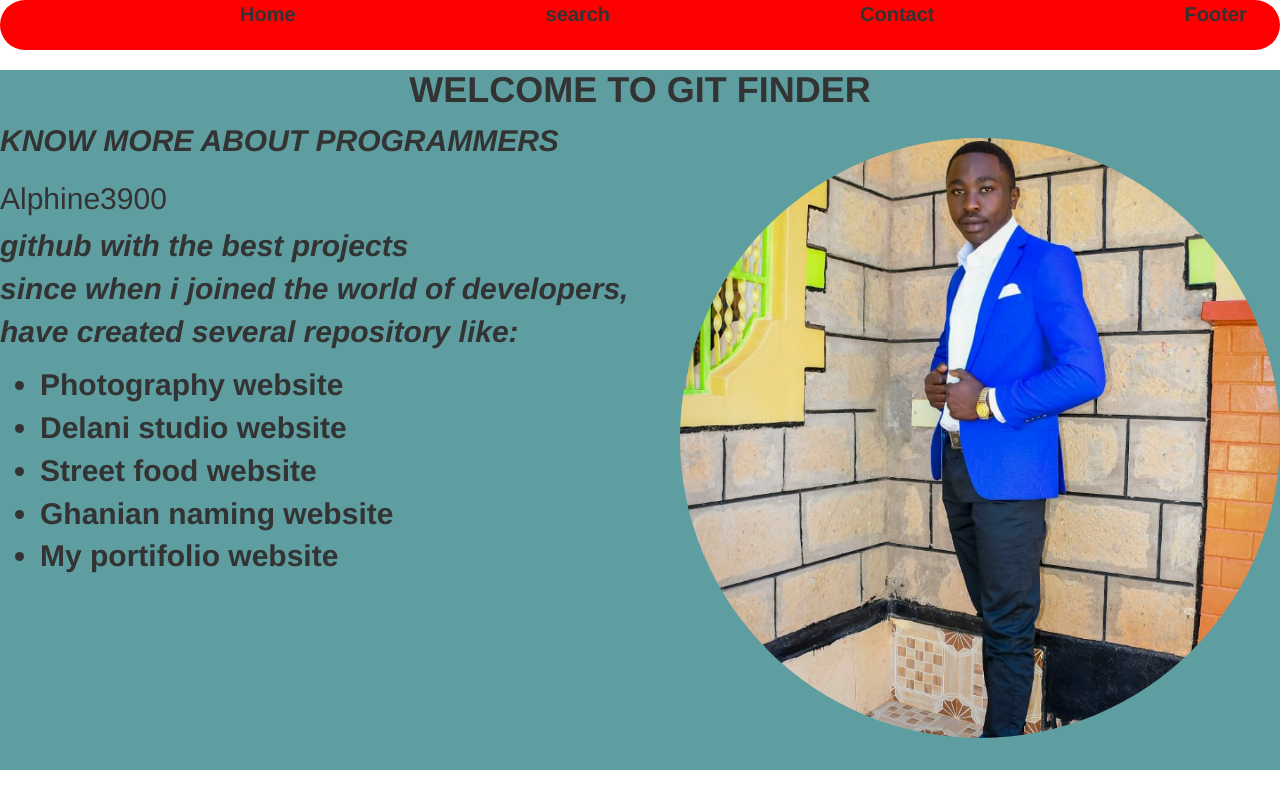
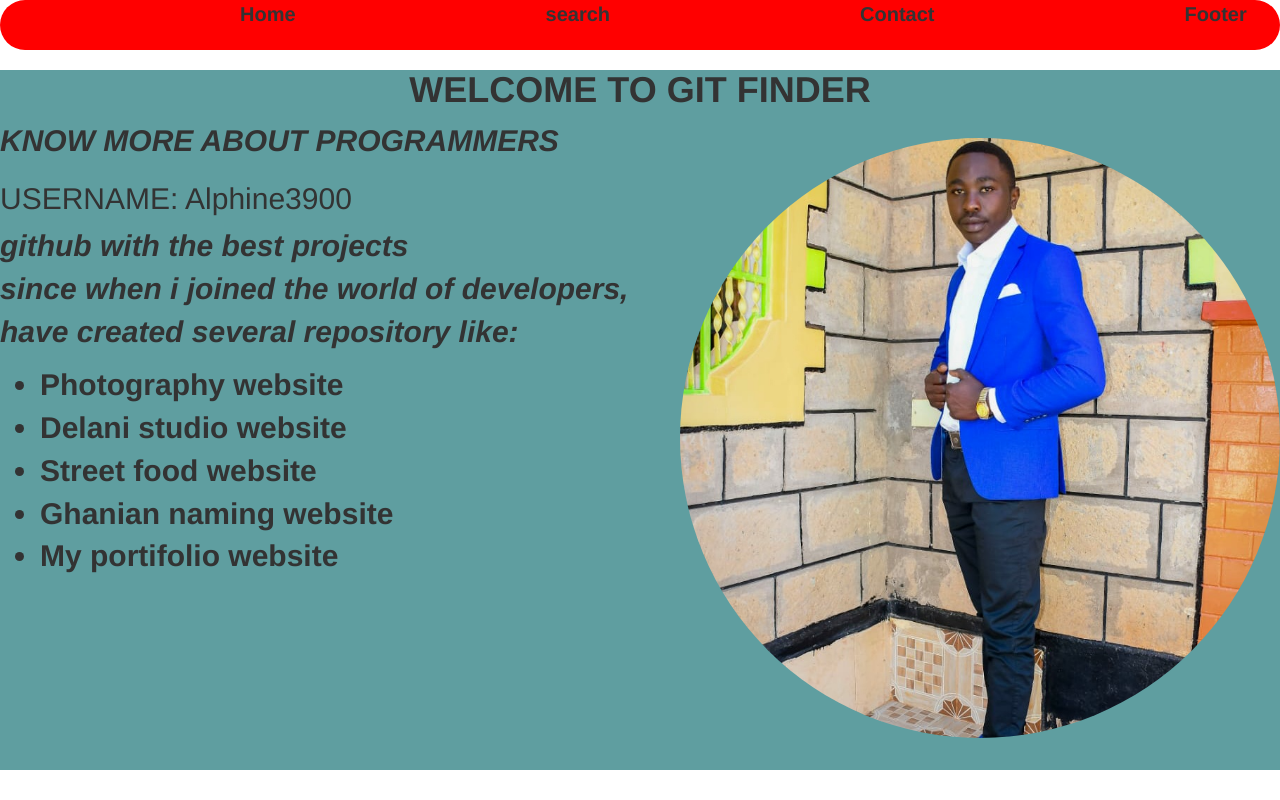
Before and after one commit to alphine3900/Githubfinder, an Angular app: page /home in a window 1280 px wide. Built offline with nearby package versions, Linux system fonts and the light colour scheme.

Commit message:
added content in landing page

```diff
--- a/src/app/home/home.component.html
+++ b/src/app/home/home.component.html
@@ -2,7 +2,7 @@
 <h1>WELCOME TO GIT FINDER</h1>
 <div>
 <P>KNOW MORE ABOUT PROGRAMMERS</P>
-<h2>Alphine3900</h2>
+<h2>USERNAME: Alphine3900</h2>
   <p> github with the best projects <br> since when i joined the world of developers,<br>have created several repository like:
 </p>
  <ul>
```
